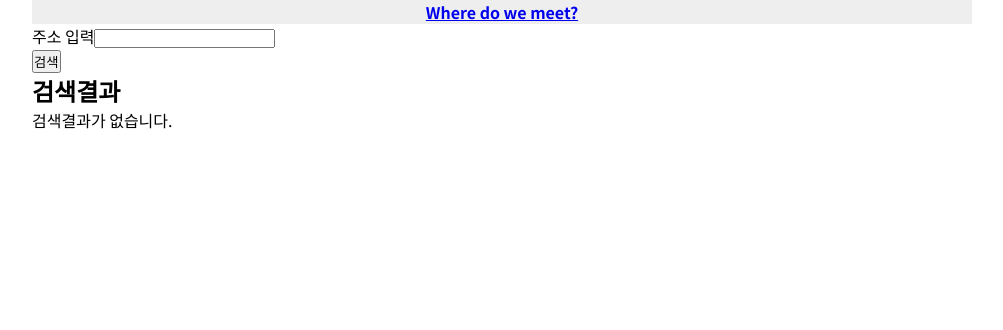
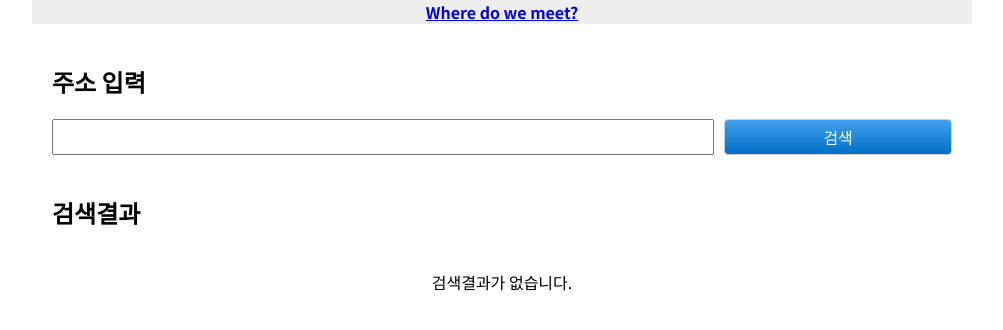
Before and after one commit to CodeSoom/project-react-3-datalater, a React app: page /search/1 in a window 1280 px wide. Shown: the top 330 px of the page, without its empty margins (138-1141 px from the left). Built offline with nearby package versions, Linux system fonts and the light colour scheme.

Commit message:
Style SearchPage
Style SearchFormContainer.

Style SearchREsultContainer.

```diff
--- a/src/SearchForm.jsx
+++ b/src/SearchForm.jsx
@@ -6,20 +6,15 @@ export default function SearchForm({ fields, onChange, onSubmit }) {
   const { query } = fields;
 
   return (
-    <>
+    <form onSubmit={onSubmit}>
       <TextField
         label="주소 입력"
         type="text"
         name="query"
         value={query}
         onChange={onChange}
+        onSubmit={onSubmit}
       />
-      <button
-        type="button"
-        onClick={onSubmit}
-      >
-        검색
-      </button>
-    </>
+    </form>
   );
 }
--- a/src/SearchFormContainer.jsx
+++ b/src/SearchFormContainer.jsx
@@ -17,7 +17,6 @@ import {
 export default function SearchFormContainer() {
   const dispatch = useDispatch();
 
-  const places = useSelector(get('places'));
   const searchFields = useSelector(get('searchFields'));
   const { query } = searchFields;
 
@@ -25,7 +24,9 @@ export default function SearchFormContainer() {
     dispatch(changeSearchField({ name, value }));
   }
 
-  function handleSubmit() {
+  function handleSubmit(event) {
+    event.preventDefault();
+
     if (isEmptyString(query)) {
       return;
     }
@@ -40,9 +41,6 @@ export default function SearchFormContainer() {
         onChange={handleChange}
         onSubmit={handleSubmit}
       />
-      <p>
-        { JSON.stringify(places)}
-      </p>
     </div>
   );
 }
--- a/src/SearchPage.jsx
+++ b/src/SearchPage.jsx
@@ -1,6 +1,8 @@
 import React from 'react';
 
 import { useParams } from 'react-router-dom';
+
+import styled from '@emotion/styled';
 
 import SearchFormContainer from './SearchFormContainer';
 import SearchResultsContainer from './SearchResultsContainer';
@@ -8,12 +10,16 @@ import SearchResultsContainer from './SearchResultsContainer';
 export default function SearchPage({ params }) {
   const { id: playerId } = params || useParams();
 
+  const Container = styled.div({
+    margin: '0 20px',
+  });
+
   return (
-    <>
+    <Container>
       <SearchFormContainer />
       <SearchResultsContainer
         playerId={playerId}
       />
-    </>
+    </Container>
   );
 }
--- a/src/SearchResults.jsx
+++ b/src/SearchResults.jsx
@@ -1,4 +1,8 @@
 import React from 'react';
+
+import styled from '@emotion/styled';
+
+import { colors } from './designSystem';
 
 function PlaceItem({
   name, address, x, y, onClick,
@@ -9,24 +13,52 @@ function PlaceItem({
     });
   }
 
+  const Item = styled.li({
+    borderBottom: `1px solid ${colors.gray}`,
+    padding: '1em',
+
+    '$:hover': {
+      cursor: 'pointer',
+    },
+
+    '& a': {
+      textDecoration: 'none',
+      color: colors.black,
+    },
+  });
+
   return (
-    <li>
+    <Item>
       <a href="/" onClick={handleClick}>
         <div>{name}</div>
         <div>{address}</div>
       </a>
-    </li>
+    </Item>
   );
 }
 
 export default function SearchResults({ searchResults, onClick }) {
+  const Header = styled.header({
+    margin: '40px 0',
+    fontSize: '1.5em',
+    fontWeight: 'bold',
+  });
+
+  const NoResultMessage = styled.p({
+    textAlign: 'center',
+  });
+
+  const List = styled.ul({
+    listStyle: 'none',
+  });
+
   return (
     <>
-      <h2>검색결과</h2>
+      <Header>검색결과</Header>
       { searchResults.length === 0
-        ? <p>검색결과가 없습니다.</p>
+        ? <NoResultMessage>검색결과가 없습니다.</NoResultMessage>
         : (
-          <ul>
+          <List>
             { searchResults.map(({
               id, x, y, name, address,
             }) => (
@@ -39,7 +71,7 @@ export default function SearchResults({ searchResults, onClick }) {
                 onClick={onClick}
               />
             ))}
-          </ul>
+          </List>
         )}
     </>
   );
--- a/src/TextField.jsx
+++ b/src/TextField.jsx
@@ -1,7 +1,50 @@
 import React from 'react';
 
+import styled from '@emotion/styled';
+
+import { colors } from './designSystem';
+
+const Wrapper = styled.div({
+  display: 'flex',
+  justifyContent: 'space-between',
+});
+
+const Label = styled.label({
+  margin: '40px 0 20px 0',
+  fontSize: '1.5em',
+  fontWeight: 'bold',
+  display: 'block',
+});
+
+const Input = styled.input({
+  flex: 3,
+  fontSize: '1em',
+  padding: '0.3em',
+  marginRight: '10px',
+});
+
+const Button = styled.button({
+  flex: 1,
+  fontSize: '1em',
+  width: '100%',
+  padding: '0.3em',
+  cursor: 'pointer',
+  border: `1px solid ${colors.gray}`,
+  borderRadius: '4px',
+  background: `linear-gradient(${colors.darkBlue}, ${colors.lightBlue})`,
+  color: colors.white,
+
+  '&:hover': {
+    opacity: 0.95,
+  },
+
+  '&:active': {
+    opacity: 1,
+  },
+});
+
 export default function TextField({
-  label, type, name, value, onChange,
+  label, type, name, value, onChange, onSubmit,
 }) {
   const id = `input-${name}`;
 
@@ -12,14 +55,22 @@ export default function TextField({
 
   return (
     <div>
-      <label htmlFor={id}>{label}</label>
-      <input
+      <Label htmlFor={id}>{label}</Label>
+      <Wrapper>
+        <Input
           id={id}
           type={type}
           name={name}
           value={value}
           onChange={handleChange}
         />
+        <Button
+          type="button"
+          onClick={onSubmit}
+        >
+          검색
+        </Button>
+      </Wrapper>
     </div>
   );
 }
```
Lines whose indentation alone changed are shown as unchanged.
